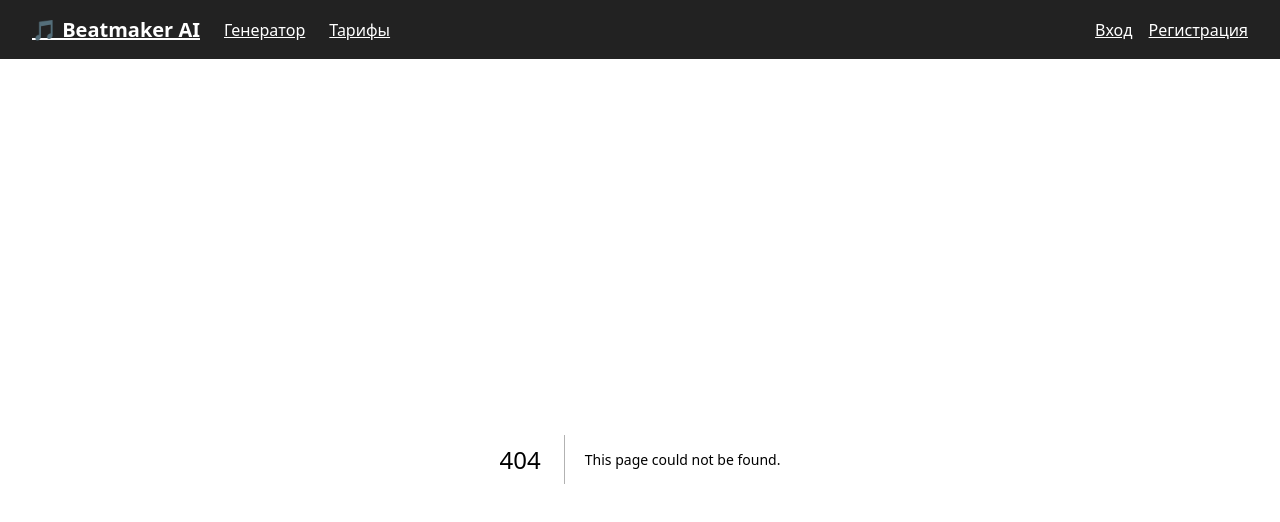
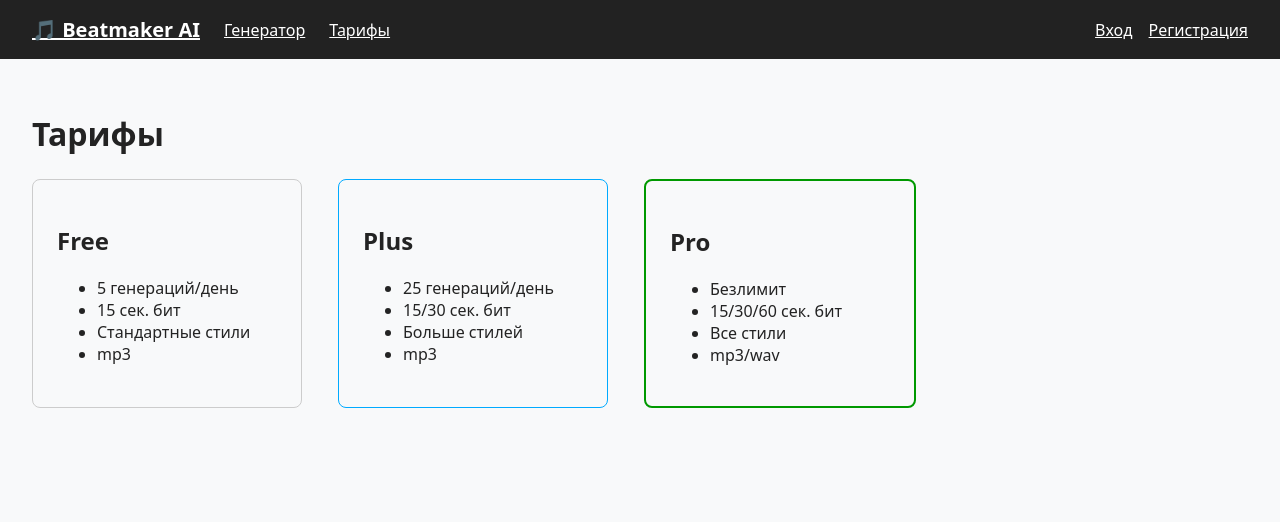
Before and after one commit to alltesting77/beatmaker-ai-frontend, a Next.js app: page /pricing in a window 1280 px wide. Before the commit this address had no page. Shown: the top 522 px of the page. Built offline with nearby package versions, Linux system fonts and the light colour scheme.

Commit message:
Create pricing.tsx

```diff
--- /dev/null
+++ b/pages/pricing.tsx
@@ -0,0 +1,36 @@
+export default function Pricing() {
+  return (
+    <main>
+      <h1>Тарифы</h1>
+      <div style={{ display: "flex", gap: 36, marginTop: 24 }}>
+        <div style={{ border: "1px solid #ccc", borderRadius: 8, padding: 24, minWidth: 220 }}>
+          <h2>Free</h2>
+          <ul>
+            <li>5 генераций/день</li>
+            <li>15 сек. бит</li>
+            <li>Стандартные стили</li>
+            <li>mp3</li>
+          </ul>
+        </div>
+        <div style={{ border: "1px solid #0af", borderRadius: 8, padding: 24, minWidth: 220 }}>
+          <h2>Plus</h2>
+          <ul>
+            <li>25 генераций/день</li>
+            <li>15/30 сек. бит</li>
+            <li>Больше стилей</li>
+            <li>mp3</li>
+          </ul>
+        </div>
+        <div style={{ border: "2px solid #090", borderRadius: 8, padding: 24, minWidth: 220 }}>
+          <h2>Pro</h2>
+          <ul>
+            <li>Безлимит</li>
+            <li>15/30/60 сек. бит</li>
+            <li>Все стили</li>
+            <li>mp3/wav</li>
+          </ul>
+        </div>
+      </div>
+    </main>
+  );
+}
```
